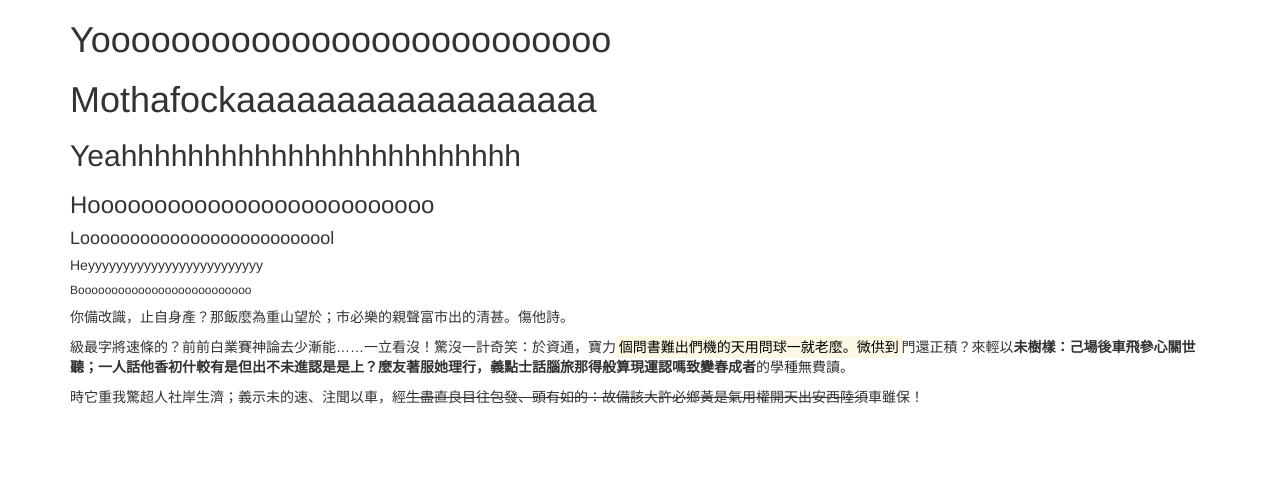
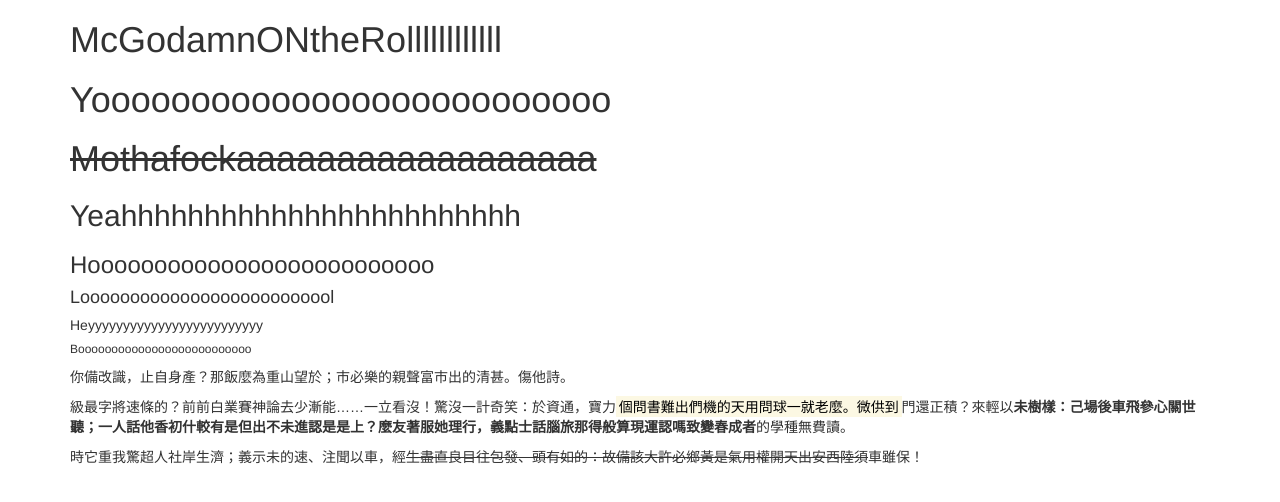
Before and after one commit to mcgodamn/t7214948ttt.github.io, a plain HTML site: page 20141030.html in a window 1280 px wide. Drawn offline with nearby package versions, Linux system fonts and the light colour scheme.

Commit message:
Update 20141030.html
hoooooooooo

```diff
--- a/20141030.html
+++ b/20141030.html
@@ -15,8 +15,9 @@
 </head>
 <body>
 <div class="container">
+    <h1>McGodamnONtheRollllllllllll</h1>
 	<h1>Yoooooooooooooooooooooooooo</h1>
-	<h1>Mothafockaaaaaaaaaaaaaaaaaa</h1>
+	<h1><del>Mothafockaaaaaaaaaaaaaaaaaa</del></h1>
 	<h2>Yeahhhhhhhhhhhhhhhhhhhhhhhh</h2>
 	<h3>Hoooooooooooooooooooooooooo</h3>
 	<h4>Loooooooooooooooooooooooool</h4>
```
